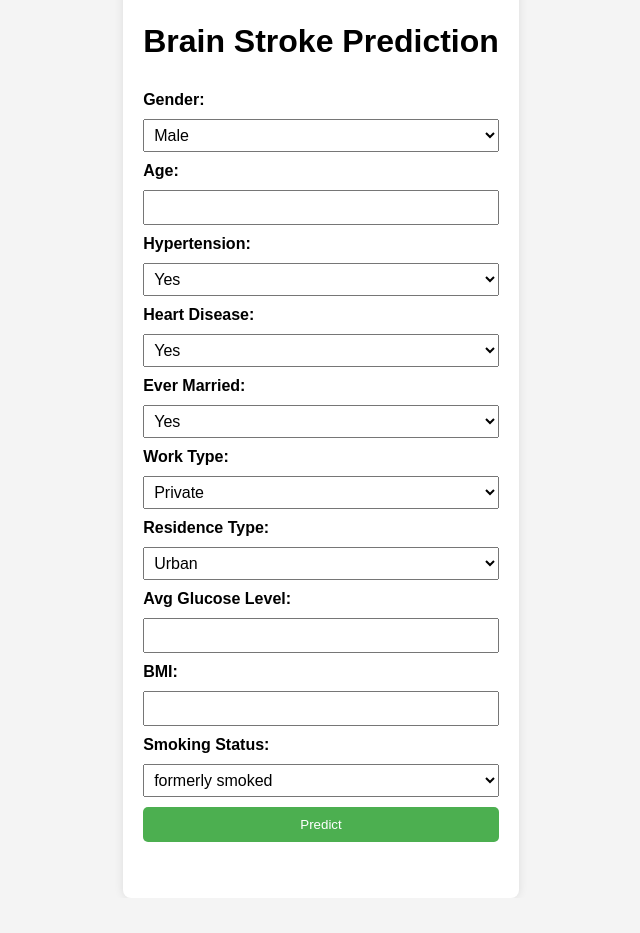
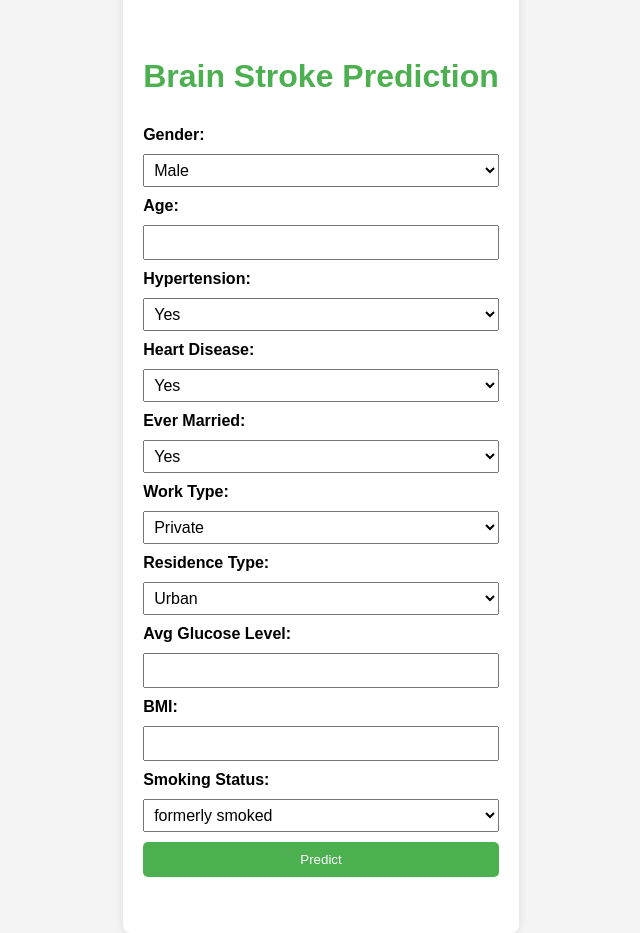
Before and after one commit to VSCM6/BrainStroke-Prediction-using-Machine-Learning, a Flask app: page / in a window 1280 px wide. Shown: the whole page, without its empty margins (319-959 px from the left). Before the commit the page ends 842 px from the top, so only its background shows below. Run offline with Flask 3, Linux system fonts and the light colour scheme; parts of the project's set-up code (start-up, migrations or seed data) failed here and were passed over.

Commit message:
Update index.html

```diff
--- a/template/index.html
+++ b/template/index.html
@@ -55,9 +55,9 @@ select {
 </head>
 <body>
     <div class="container">
-        <h1>Brain Stroke Prediction</h1>
         <form action="{{ url_for('predict')}}" method="post" >
-            <h1>Brain Stroke Prediction</h1>
+            <h1 style="color: #4caf50; padding-top: 150px;">Brain Stroke Prediction</h1>
+
             <label for="gender">Gender:</label>
             <select name="gender" required>
                 <option value="Male">Male</option>
```
